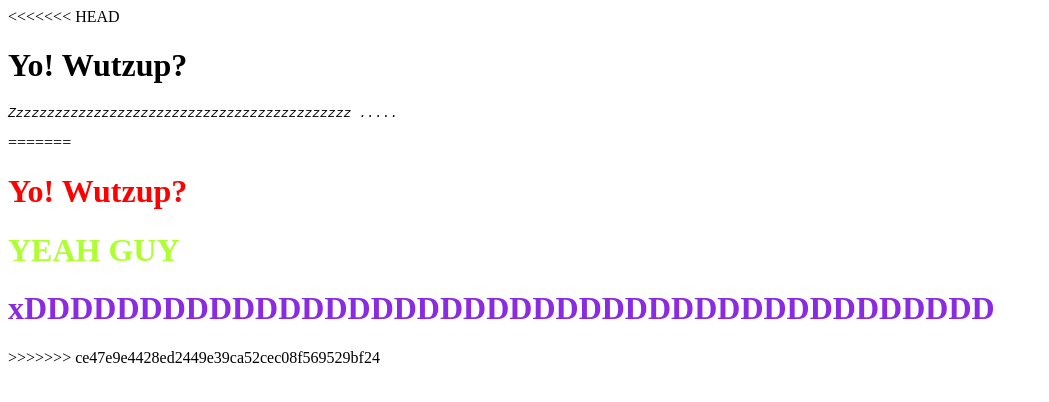
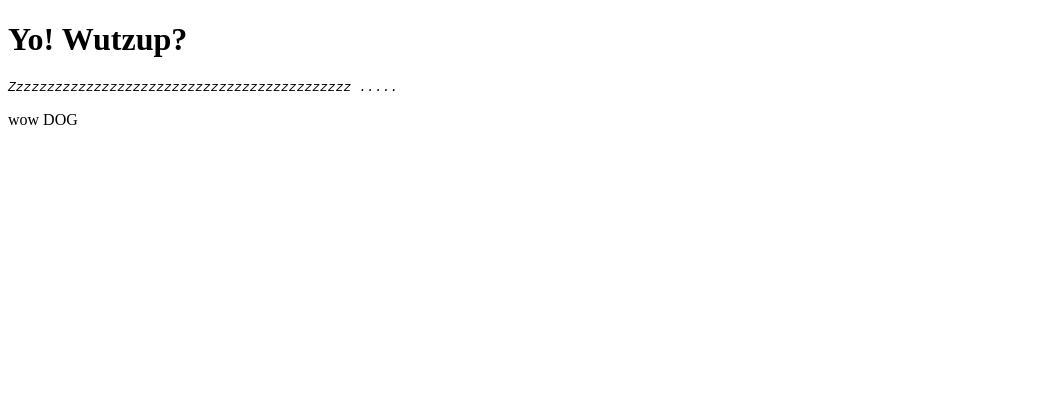
Before and after one commit to dward2nd/workshop-git-dward2nd, a plain HTML site: page index.html in a window 1280 px wide. Shown: the whole page, without its empty margins (0-1049 px from the left). Drawn offline with Linux system fonts and the light colour scheme.

Commit message:
Update index.html
WOW DOG

```diff
--- a/index.html
+++ b/index.html
@@ -8,13 +8,8 @@
 
 </head>
 <body>
-<<<<<<< HEAD
     <h1>Yo! Wutzup?</h1>
     <pre><em>Zzzzzzzzzzzzzzzzzzzzzzzzzzzzzzzzzzzzzzzzzzzz .....</em></pre>
-=======
-    <h1 style="color:red">Yo! Wutzup?</h1>
-    <h1 style="color:greenyellow">YEAH GUY</h1>
-    <h1 style="color:blueviolet">xDDDDDDDDDDDDDDDDDDDDDDDDDDDDDDDDDDDDDDDDDD</h1>
->>>>>>> ce47e9e4428ed2449e39ca52cec08f569529bf24
+    <p>wow DOG</p>
 </body>
 </html>
```
